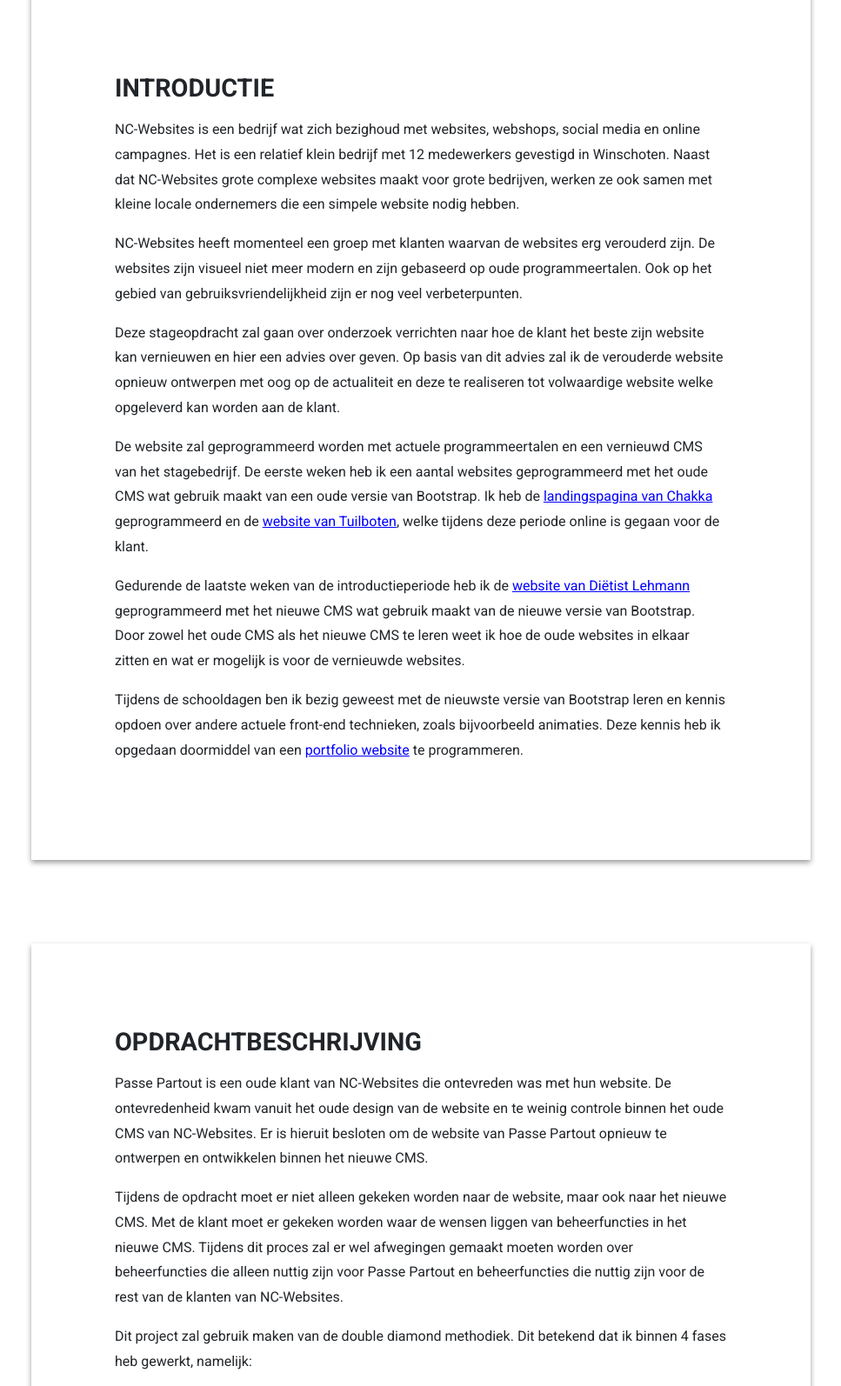
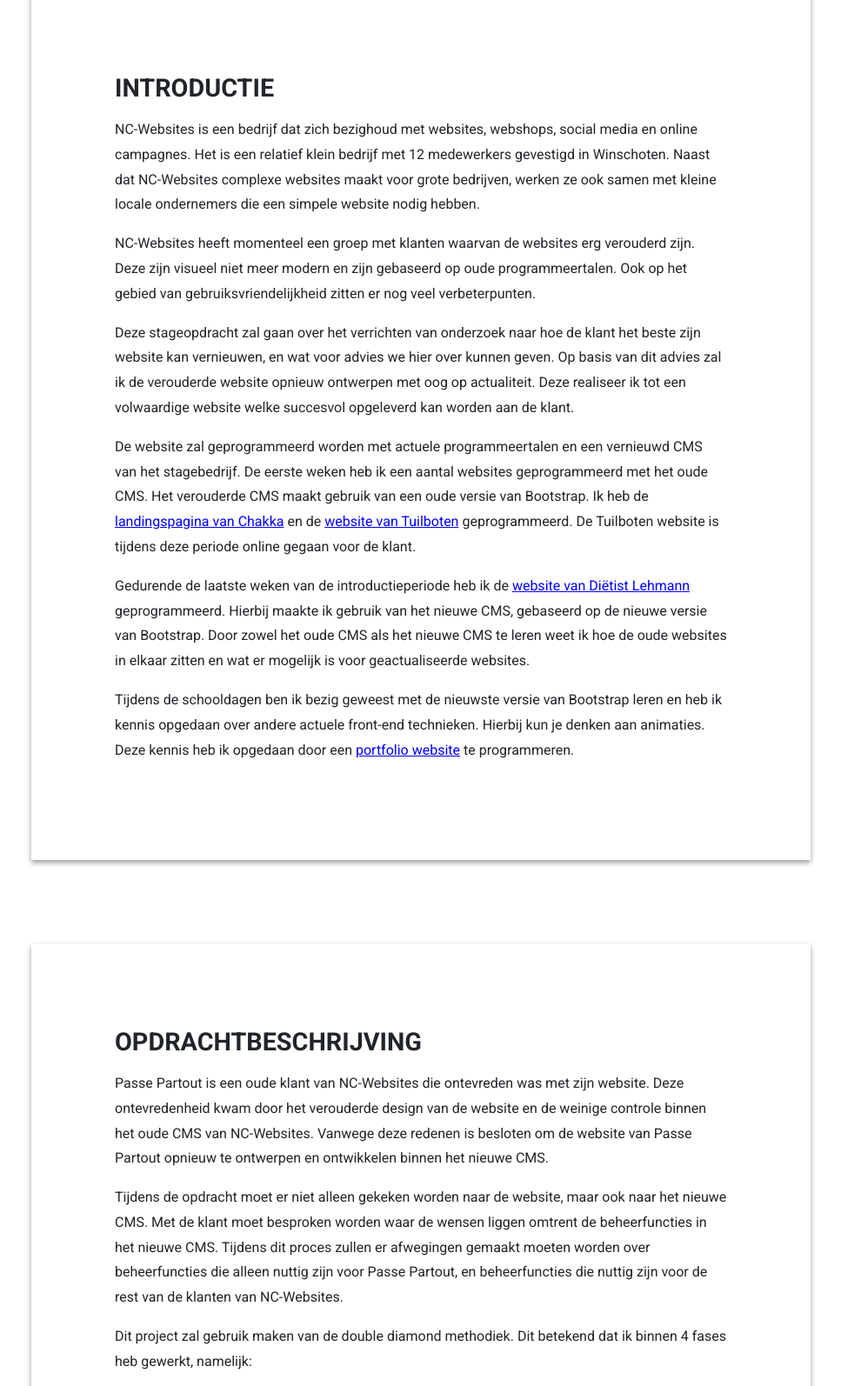
Before and after one commit to emilioxrenders/exr_leeswijzer, a plain HTML site: page index.html in a window 1280 px wide. Shown: the part 480-2074 px from the top of the page at 87% size, without its empty margins (156-1123 px from the left). Drawn offline with nearby package versions, Linux system fonts and the light colour scheme.

Commit message:
updated-content

```diff
--- a/index.html
+++ b/index.html
@@ -70,38 +70,38 @@
     <div class="row txt mb-4 ">
         <div class="marginbottom background">
             <h3 class="mb-3">Introductie</h3>
-            <p>NC-Websites is een bedrijf wat zich bezighoud met websites, webshops, social media en online campagnes. Het is een
-            relatief klein bedrijf met 12 medewerkers gevestigd in Winschoten. Naast dat NC-Websites grote complexe websites maakt
-            voor grote bedrijven, werken ze ook samen met kleine locale ondernemers die een simpele website nodig hebben.</p>
-            <p>NC-Websites heeft momenteel een groep met klanten waarvan de websites erg verouderd zijn. De websites zijn visueel niet
-            meer modern en zijn gebaseerd op oude programmeertalen. Ook op het gebied van gebruiksvriendelijkheid zijn er nog veel
+            <p>NC-Websites is een bedrijf dat zich bezighoud met websites, webshops, social media en online campagnes. Het is een
+            relatief klein bedrijf met 12 medewerkers gevestigd in Winschoten. Naast dat NC-Websites complexe websites maakt voor
+            grote bedrijven, werken ze ook samen met kleine locale ondernemers die een simpele website nodig hebben.</p>
+            <p>NC-Websites heeft momenteel een groep met klanten waarvan de websites erg verouderd zijn. Deze zijn visueel niet meer
+            modern en zijn gebaseerd op oude programmeertalen. Ook op het gebied van gebruiksvriendelijkheid zitten er nog veel
             verbeterpunten.</p>
-            <p>Deze stageopdracht zal gaan over onderzoek verrichten naar hoe de klant het beste zijn website kan vernieuwen en hier
-            een advies over geven. Op basis van dit advies zal ik de verouderde website opnieuw ontwerpen met oog op de actualiteit
-            en deze te realiseren tot volwaardige website welke opgeleverd kan worden aan de klant.</p>
+            <p>Deze stageopdracht zal gaan over het verrichten van onderzoek naar hoe de klant het beste zijn website kan vernieuwen,
+            en wat voor advies we hier over kunnen geven. Op basis van dit advies zal ik de verouderde website opnieuw ontwerpen met
+            oog op actualiteit. Deze realiseer ik tot een volwaardige website welke succesvol opgeleverd kan worden aan de klant.</p>
             <p>De website zal geprogrammeerd worden met actuele programmeertalen en een vernieuwd CMS van het stagebedrijf. De eerste
-            weken heb ik een aantal websites geprogrammeerd met het oude CMS wat gebruik maakt van een oude versie van Bootstrap. Ik
-            heb de <a id="hyperlink" href="https://office.nc-websites.nl/emiliocms/" target="_blank">landingspagina van Chakka</a>
-            geprogrammeerd en de <a id="hyperlink" href="https://www.yachtchartertuil.nl" target="_blank">website van Tuilboten</a>, welke tijdens deze periode online is gegaan
-            voor de klant.</p>
-            <p>Gedurende de laatste weken van de introductieperiode heb ik de <a id="hyperlink" href="https://office7.nc-websites.nl/sportdietistlehmann/" target="_blank">website van Diëtist Lehmann</a> geprogrammeerd met het nieuwe
-            CMS wat gebruik maakt van de nieuwe versie van Bootstrap. Door zowel het oude CMS als het nieuwe CMS te leren weet ik
-            hoe de oude websites in elkaar zitten en wat er mogelijk is voor de vernieuwde websites.</p>
-            <p>Tijdens de schooldagen ben ik bezig geweest met de nieuwste versie van Bootstrap leren en kennis opdoen over andere
-            actuele front-end technieken, zoals bijvoorbeeld animaties. Deze kennis heb ik opgedaan doormiddel van een <a id="hyperlink" href="https://emilioxrenders.github.io" target="_blank">portfolio
+            weken heb ik een aantal websites geprogrammeerd met het oude CMS. Het verouderde CMS maakt gebruik van een oude versie
+            van Bootstrap. Ik heb de <a id="hyperlink" href="https://office.nc-websites.nl/emiliocms/" target="_blank">landingspagina van Chakka</a>
+            en de <a id="hyperlink" href="https://www.yachtchartertuil.nl" target="_blank">website van Tuilboten</a> geprogrammeerd. De Tuilboten website is tijdens deze periode online gegaan voor de klant.</p>
+            <p>Gedurende de laatste weken van de introductieperiode heb ik de <a id="hyperlink" href="https://office7.nc-websites.nl/sportdietistlehmann/" target="_blank">website van Diëtist Lehmann</a> geprogrammeerd. Hierbij maakte ik gebruik van het nieuwe CMS, gebaseerd op de nieuwe versie van Bootstrap. Door zowel het oude CMS als
+            het nieuwe CMS te leren weet ik hoe de oude websites in elkaar zitten en wat er mogelijk is voor geactualiseerde
+            websites.</p>
+            <p>Tijdens de schooldagen ben ik bezig geweest met de nieuwste versie van Bootstrap leren en heb ik kennis opgedaan over
+            andere actuele front-end technieken. Hierbij kun je denken aan animaties.
+            Deze kennis heb ik opgedaan door een <a id="hyperlink" href="https://emilioxrenders.github.io" target="_blank">portfolio
             website</a> te programmeren.</p>
         </div>
 
         <div class="background">
         <div class="mb-5">
             <h3 class="mb-3">Opdrachtbeschrijving</h3>
-            <p>Passe Partout is een oude klant van NC-Websites die ontevreden was met hun website. De ontevredenheid kwam vanuit het
-            oude design van de website en te weinig controle binnen het oude CMS van NC-Websites. Er is hieruit besloten om de
-            website van Passe Partout opnieuw te ontwerpen en ontwikkelen binnen het nieuwe CMS.</p>
+            <p>Passe Partout is een oude klant van NC-Websites die ontevreden was met zijn website. Deze ontevredenheid kwam door het
+            verouderde design van de website en de weinige controle binnen het oude CMS van NC-Websites. Vanwege deze redenen is
+            besloten om de website van Passe Partout opnieuw te ontwerpen en ontwikkelen binnen het nieuwe CMS.</p>
             <p>Tijdens de opdracht moet er niet alleen gekeken worden naar de website, maar ook naar het nieuwe CMS. Met de klant moet
-            er gekeken worden waar de wensen liggen van beheerfuncties in het nieuwe CMS. Tijdens dit proces zal er wel afwegingen
-            gemaakt moeten worden over beheerfuncties die alleen nuttig zijn voor Passe Partout en beheerfuncties die nuttig zijn
-            voor de rest van de klanten van NC-Websites.</p>
+            besproken worden waar de wensen liggen omtrent de beheerfuncties in het nieuwe CMS. Tijdens dit proces zullen er
+            afwegingen gemaakt moeten worden over beheerfuncties die alleen nuttig zijn voor Passe Partout, en beheerfuncties die
+            nuttig zijn voor de rest van de klanten van NC-Websites.</p>
             <p>Dit project zal gebruik maken van de double diamond methodiek. Dit betekend dat ik binnen 4 fases heb gewerkt, namelijk:
             <ul class="mb-4"><li>Discover fase</li>
             <li>Define fase</li>
@@ -134,25 +134,24 @@
 
         <div class="mb-5">
             <h4 class="mb-3">Define</h4>
-            <p>Om de doelgroep beter in kaart te brengen heb ik een analyse verricht naar de doelgroep die bestaat uit meerdere
+            <p>Om de doelgroep beter in kaart te brengen heb ik een analyse verricht die bestaat uit meerdere
             producten. Als eerste heb ik een <a id="hyperlink" href="leeruitkomst1/doelgroepanalyse.pdf" target="_blank">doelgroep analyse</a> verricht om erachter te komen voor wie de website ontworpen moet
-            worden. De conclusie hieruit is dat de doelgroep waar de focus op gelegd word volwassenen uit provincie Groningen met
-            een leeftijd van 28 t/m 55 jaar zijn.</p>
-            <p>Vervolgens is er om een beter inzicht te krijgen over de doelgroep een <a id="hyperlink" href="leeruitkomst1/empathy_map.pdf" target="_blank">empathy map</a> opgesteld. De meest interessante
-            bevinding die hieruit kwam is dat een bowlingbaan concurreert met een hoop verschillende uitjes.</p>
-            <p>Om een beter beeld te schetsen van welke personen er binnen de doelgroep passen en met wie er rekening gehouden moet
-            worden tijdens het ontwerp proces zijn er <a id="hyperlink" href="leeruitkomst1/personas.pdf" target="_blank">persona’s</a> opgesteld. Het meest interessante wat hieruit kwam is dat elke
-            persoon binnen de doelgroep een leuke dag zoekt met mensen die veel voor hun betekenen.</p>
-            <p>Als laatste stap binnen de analyse van de doelgroep is er gekeken naar hoe de doelgroep het proces van een reservering
+            worden. De conclusie uit deze analyse is dat de doelgroep, waar de focus op gelegd wordt, volwassenen uit provincie Groningen
+            zijn. De leeftijd van de doelgroep bevindt zich tussen 28 t/m 55 jaar.</p>
+            <p>Om een beter inzicht te krijgen over de doelgroep is een <a id="hyperlink" href="leeruitkomst1/empathy_map.pdf" target="_blank">empathy map</a> opgesteld. De meest interessante
+            bevinding die hieruit kwam is dat een bowlingbaan concurreert met een hoop andere verschillende uitjes.</p>
+            <p>Om een beter beeld te schetsen van welke personen er binnen de doelgroep passen, en met wie er rekening gehouden moet
+            worden tijdens het ontwerp proces, zijn er zijn er <a id="hyperlink" href="leeruitkomst1/personas.pdf" target="_blank">persona’s</a> opgesteld. Het meest interessante wat hieruit kwam is dat elke
+            persoon binnen de doelgroep een leuke dag uit zoekt met mensen die veel voor hun betekenen.</p>
+            <p>Als laatste stap binnen de doelgroepanalyse is er gekeken naar hoe de doelgroep het proces van een reservering
             doorgaat doormiddel van een <a id="hyperlink" href="leeruitkomst1/journey_map.pdf" target="_blank">Journey Map</a>. Hieruit heb ik geleerd dat de overweging van de klant hem voornamelijk zit in
-            praktische informatie. Deze praktische informatie is dus erg belangrijk om goed vindbaar te maken binnen de vernieuwde
-            website.</p>
+            praktische informatie. Deze praktische informatie moet dus goed vindbaar zijn binnen de vernieuwde website.</p>
             <p>Om achter de wensen van de doelgroep te komen zijn er <a id="hyperlink" href="leeruitkomst1/interview_doelgroep.pdf" target="_blank">interviews</a> afgenomen via Google forms. De belangrijkste conclusie
             is dat praktische zaken en sfeer erg belangrijk zijn om duidelijk naar voren te brengen in de vernieuwde website.</p>
-            <p>Om te kijken wat de concurrentie is van Passe Partout heb ik een <a id="hyperlink" href="leeruitkomst1/concurrentie_analysev2.pdf" target="_blank">concurrentie analyse</a> verricht. Hierbinnen is gekeken
+            <p>Om te kijken naar wie de concurrentie is van Passe Partout heb ik een <a id="hyperlink" href="leeruitkomst1/concurrentie_analysev2.pdf" target="_blank">concurrentie analyse</a> verricht. Hierbinnen is gekeken
             naar regionale concurrentie, zoals indoor activiteiten en naar verschillende websites van concurrerende bowlingbanen. De
             belangrijkste conclusie hieruit is dat Passe Partout zich goed kan differentiëren van de concurrentie door de Unique
-            Selling Points die ze hebben samen met de sfeer van de bowlingbaan te verwerken in de website.</p>
+            Selling Points die ze hebben. Ook is het belangrijk om de sfeer van de bowlingbaan te verwerken in de website.</p>
             <p>Om te bepalen welke technologie het beste gebruikt kan worden binnen de ontwikkeling van de nieuwe website is er een
             <a id="hyperlink" href="leeruitkomst1/technologie_verantwoording.pdf" target="_blank">technische verantwoording</a> opgesteld. Uit deze verantwoording is gekomen dat de website geprogrammeerd gaat worden met
             het nieuwe bedrijfseigen CMS, Jquery indien nodig en de nieuwe versie van Bootstrap.</p>
```
